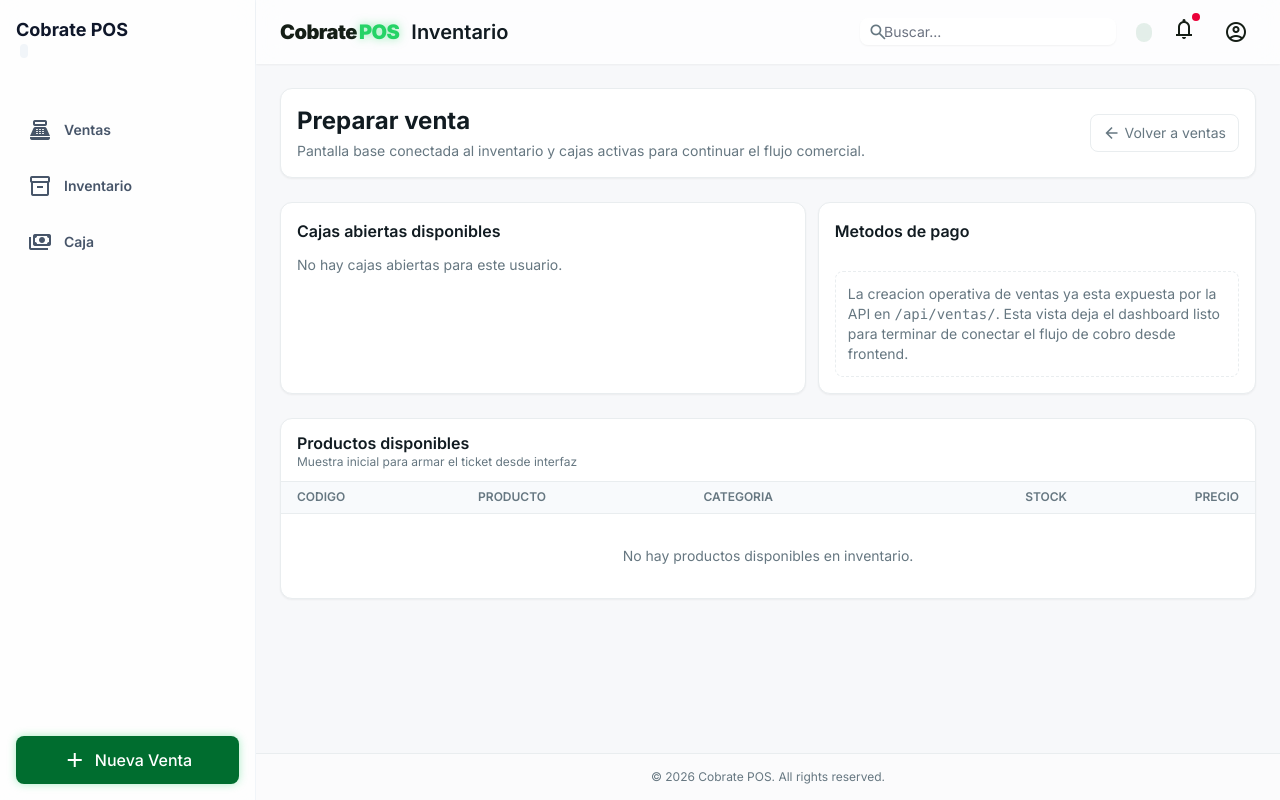
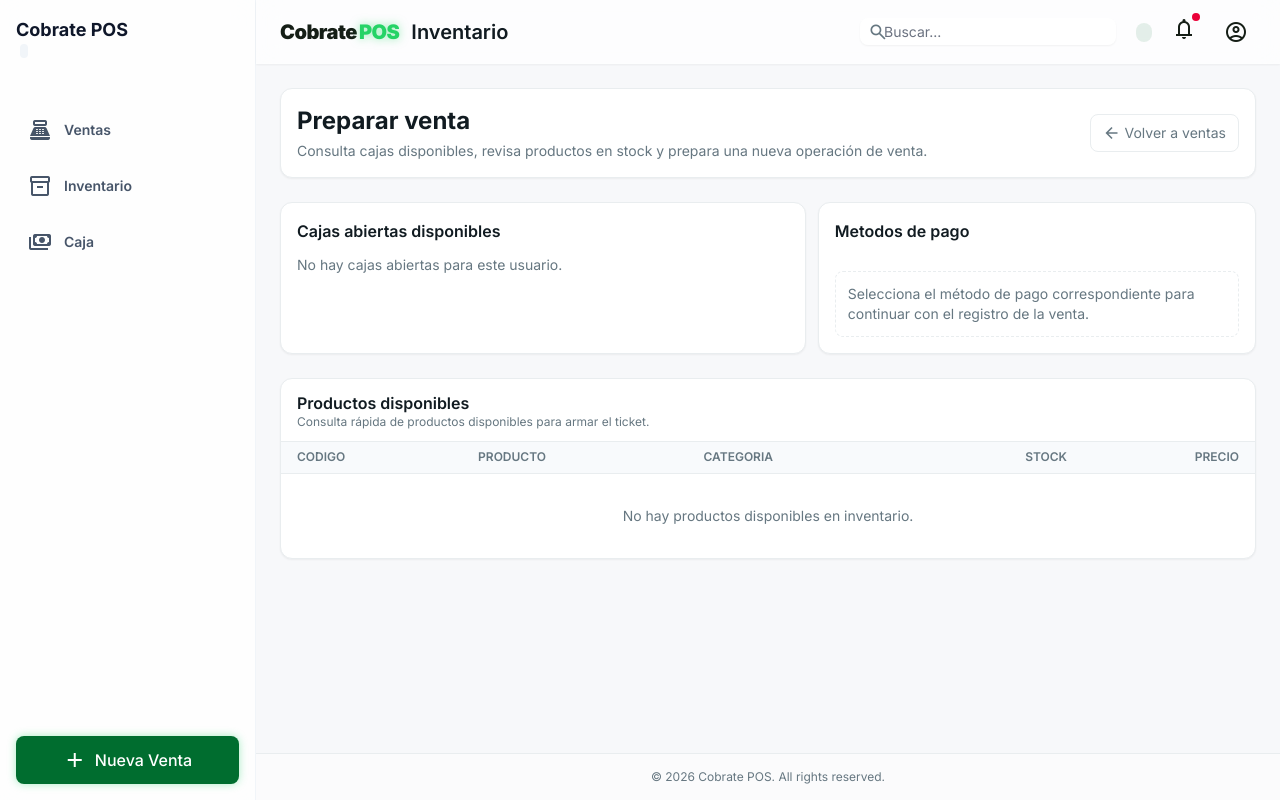
Before and after one commit to Yerridev/sistema-pos, a Django app: template templates/dashboard/nueva_venta.html in a window 1280 px wide. Run offline with Django 5.2, Linux system fonts and the light colour scheme; the template is opened without the code that fills it, so the values that code supplies are empty; some libraries are stand-ins or nearby versions.

Commit message:
fix: ajustar textos de la pantalla de nueva venta

```diff
--- a/templates/dashboard/nueva_venta.html
+++ b/templates/dashboard/nueva_venta.html
@@ -9,7 +9,7 @@
     <div class="flex flex-col lg:flex-row lg:items-center lg:justify-between gap-md">
       <div>
         <h1 class="text-2xl font-bold text-text-primary">Preparar venta</h1>
-        <p class="text-sm text-text-secondary mt-xs">Pantalla base conectada al inventario y cajas activas para continuar el flujo comercial.</p>
+        <p class="text-sm text-text-secondary mt-xs">Consulta cajas disponibles, revisa productos en stock y prepara una nueva operación de venta.</p>
       </div>
       <a href="{% url 'ventas:dashboard' %}" class="inline-flex items-center gap-xs px-md py-sm rounded-lg border border-border-subtle text-text-secondary hover:bg-slate-50 text-sm transition-colors">
         <span class="material-symbols-outlined text-[18px]">arrow_back</span>
@@ -44,7 +44,7 @@
         {% endfor %}
       </div>
       <div class="mt-lg rounded-lg border border-dashed border-border-subtle p-md">
-        <p class="text-sm text-text-secondary">La creacion operativa de ventas ya esta expuesta por la API en <code>/api/ventas/</code>. Esta vista deja el dashboard listo para terminar de conectar el flujo de cobro desde frontend.</p>
+        <p class="text-sm text-text-secondary">Selecciona el método de pago correspondiente para continuar con el registro de la venta.</p>
       </div>
     </article>
   </section>
@@ -52,7 +52,7 @@
   <section class="bg-white rounded-xl shadow-sm border border-border-subtle overflow-hidden">
     <div class="px-lg py-md border-b border-border-subtle">
       <h2 class="font-semibold text-text-primary">Productos disponibles</h2>
-      <p class="text-caption-xs text-text-secondary">Muestra inicial para armar el ticket desde interfaz</p>
+      <p class="text-caption-xs text-text-secondary">Consulta rápida de productos disponibles para armar el ticket.</p>
     </div>
     <div class="overflow-x-auto">
       <table class="w-full text-left border-collapse text-sm">
```
